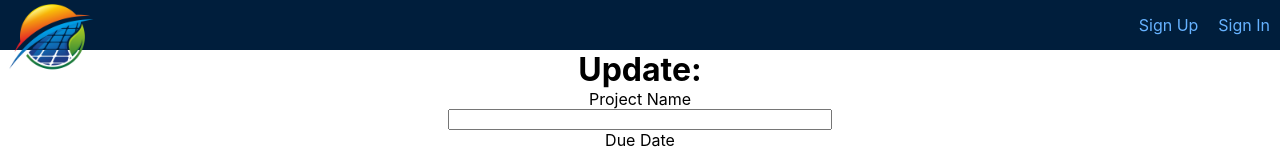
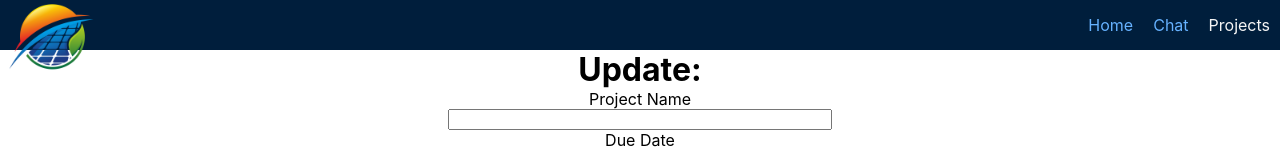
Before and after one commit to AidanGio/Dynamic-Ducks, a React (Create React App) app in the folder frontend/: page /projects/1/edit in a window 1280 px wide. Shown: the top 148 px of the page. Built offline with nearby package versions, Linux system fonts and the light colour scheme; no server answers.

Commit message:
added projects to header and configured header for projects pages

```diff
--- a/frontend/src/components/Header/index.js
+++ b/frontend/src/components/Header/index.js
@@ -66,6 +66,16 @@ const Header = ({ title, auth }) => {
             Chat
           </NavLink>
         )}
+        {auth && (
+          <NavLink
+            className={({ isActive }) =>
+              isActive ? "activeStyle" : "inactiveStyle"
+            }
+            to={"/projects"}
+          >
+            Projects
+          </NavLink>
+        )}
       </div>
     </header>
   );
--- a/frontend/src/layouts/ProjectsLayout.js
+++ b/frontend/src/layouts/ProjectsLayout.js
@@ -1,10 +1,10 @@
 import React from "react";
 import Header from "../components/Header";
 
-const ProjectsLayout = (props) => {
+const ProjectsLayout = (props, auth) => {
     return (
         <>
-        <Header title={"Projects"} />
+        <Header auth={auth} title={"Projects"} />
         <main>{props.children}</main>
         </>
     )
--- a/frontend/src/pages/ProjectManagement.js
+++ b/frontend/src/pages/ProjectManagement.js
@@ -10,7 +10,7 @@ import ProjectDetails from '../components/ProjectsDetails'
 const ProjectManagement = (auth) => {
     const [projects, setProjects] = useState([])
 
-    //console.log(auth.auth._id)
+    console.log(auth.auth._id)
     useEffect(() => {
         const fetchProjects = async () => {
             //const response = await fetch('http://localhost:5000/projects')
@@ -25,9 +25,9 @@ const ProjectManagement = (auth) => {
     }, [])
 
     return (
-        <ProjectsLayout>
+        <ProjectsLayout auth={auth}>
             <br></br>
-            <h1>Your Projects</h1>
+            <h1>Projects</h1>
             <div>
             {projects && projects.map((project) => (
                     <ProjectDetails key={project._id} project={project} />
```
